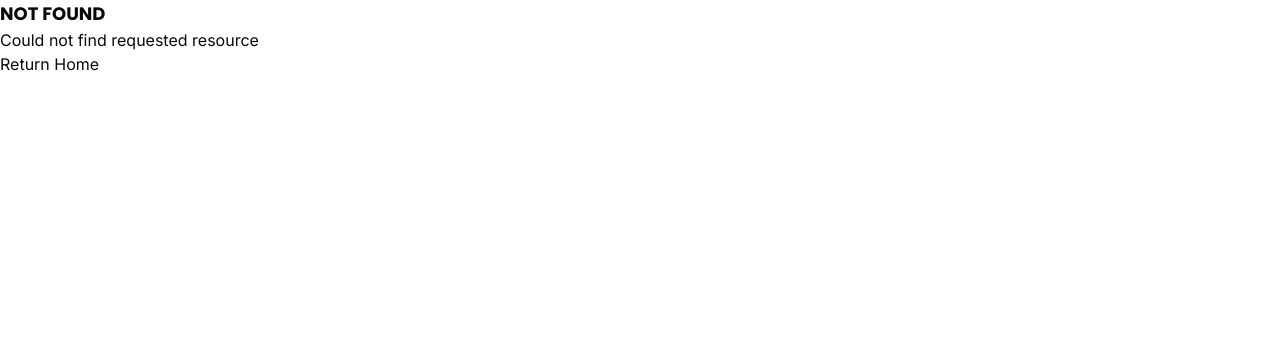
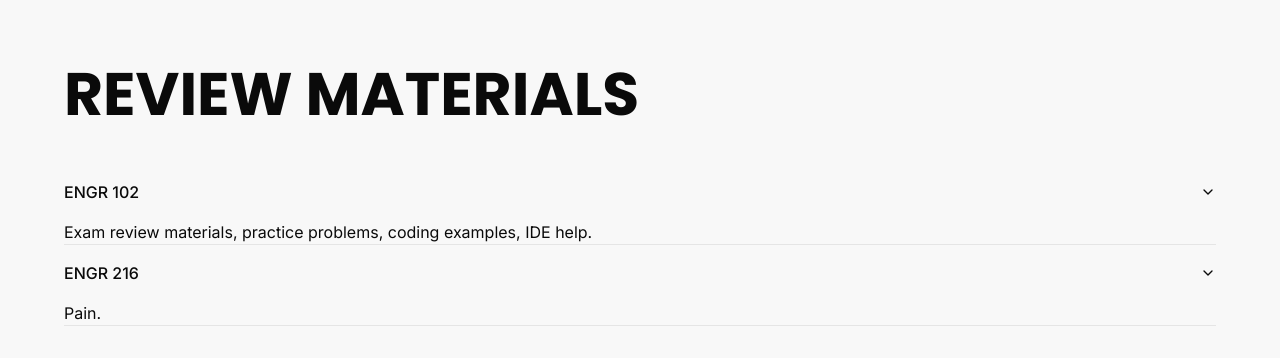
Before and after one commit to TAO-ENGR/club-website, a Next.js app in the folder club-website/: page /reviews in a window 1280 px wide. Before the commit this address had no page. Shown: the top 358 px of the page. Built offline with nearby package versions, Linux system fonts and the light colour scheme.

Commit message:
added unstyled accordion to resources page

```diff
--- a/club-website/package.json
+++ b/club-website/package.json
@@ -9,6 +9,7 @@
     "lint": "next lint"
   },
   "dependencies": {
+    "@radix-ui/react-accordion": "^1.1.2",
     "class-variance-authority": "^0.7.0",
     "clsx": "^2.1.0",
     "lucide-react": "^0.368.0",
--- /dev/null
+++ b/club-website/src/app/reviews/page.tsx
@@ -0,0 +1,18 @@
+import { poppins } from "../fonts";
+import about from "./reviews.module.css";
+import Link from "next/link";
+import Myaccordion from "@/components/ui/Myaccordion";
+
+export default function Reviews() {
+  return (
+    <>
+      <div className={`text-left bg p-16 h-screen ${about["bg-light-gray"]}`}>
+        <h1 className="font-bold text-6xl mb-10" style={poppins.style}>
+          REVIEW MATERIALS
+        </h1>
+        <Myaccordion/>
+      </div>
+
+    </>
+  );
+}
--- /dev/null
+++ b/club-website/src/app/reviews/reviews.module.css
@@ -0,0 +1,7 @@
+.bg-light-gray {
+    background-color: #f8f8f8;
+  }
+
+  .text-maroon {
+    color: #821a1b;
+  }
--- /dev/null
+++ b/club-website/src/components/review-materials.tsx
@@ -0,0 +1,9 @@
+import Image from "next/image";
+
+export default function Resources() {
+  return (
+    <main className="flex min-h-screen flex-col items-center justify-between p-24 gap-12">
+
+    </main>
+  );
+}
--- /dev/null
+++ b/club-website/src/components/ui/Myaccordion.tsx
@@ -0,0 +1,74 @@
+import {
+    Accordion,
+    AccordionContent,
+    AccordionItem,
+    AccordionTrigger,
+  } from "@/components/ui/accordion"
+
+
+// type = "multiple" allows for both accordions to be open
+function Myaccordion() {
+    return (
+        <Accordion type="multiple">
+
+  <AccordionItem value="item-1">
+    <AccordionTrigger>ENGR 102</AccordionTrigger>
+    <p>
+    Exam review materials, practice problems,
+    coding examples, IDE help.
+    </p>
+    <AccordionContent>
+      <AccordionItem value="item-1a">
+      <AccordionTrigger>Spring 2023-24</AccordionTrigger>
+      <AccordionContent>
+        <a href="">
+          Final Exam Review
+        </a>
+      </AccordionContent>
+      <AccordionContent>
+        Review Session Recordings
+      </AccordionContent>
+      </AccordionItem>
+      <AccordionItem value="item-1b">
+      <AccordionTrigger>Spring 2022-23</AccordionTrigger>
+      <AccordionContent>
+        Final Exam Review
+      </AccordionContent>
+      <AccordionContent>
+        Review Session Recordings
+      </AccordionContent>
+      </AccordionItem>
+    </AccordionContent>
+  </AccordionItem>
+
+  <AccordionItem value="item-2">
+    <AccordionTrigger>ENGR 216</AccordionTrigger>
+    Pain.
+    <AccordionContent>
+    <AccordionItem value="item-2a">
+      <AccordionTrigger>Spring 2023-24</AccordionTrigger>
+      <AccordionContent>
+        Lab Report Materials
+      </AccordionContent>
+      <AccordionContent>
+        Final Exam Review
+      </AccordionContent>
+      </AccordionItem>
+      <AccordionItem value="item-2b">
+      <AccordionTrigger>Spring 2022-23</AccordionTrigger>
+      <AccordionContent>
+        Lab Report Materials
+      </AccordionContent>
+      <AccordionContent>
+        Final Exam Review
+      </AccordionContent>
+      </AccordionItem>
+    </AccordionContent>
+  </AccordionItem>
+
+</Accordion>
+
+    )
+}
+
+export default Myaccordion
--- /dev/null
+++ b/club-website/src/components/ui/accordion.tsx
@@ -0,0 +1,58 @@
+"use client"
+
+import * as React from "react"
+import * as AccordionPrimitive from "@radix-ui/react-accordion"
+import { ChevronDown } from "lucide-react"
+
+import { cn } from "@/lib/utils"
+
+const Accordion = AccordionPrimitive.Root
+
+const AccordionItem = React.forwardRef<
+  React.ElementRef<typeof AccordionPrimitive.Item>,
+  React.ComponentPropsWithoutRef<typeof AccordionPrimitive.Item>
+>(({ className, ...props }, ref) => (
+  <AccordionPrimitive.Item
+    ref={ref}
+    className={cn("border-b", className)}
+    {...props}
+  />
+))
+AccordionItem.displayName = "AccordionItem"
+
+const AccordionTrigger = React.forwardRef<
+  React.ElementRef<typeof AccordionPrimitive.Trigger>,
+  React.ComponentPropsWithoutRef<typeof AccordionPrimitive.Trigger>
+>(({ className, children, ...props }, ref) => (
+  <AccordionPrimitive.Header className="flex">
+    <AccordionPrimitive.Trigger
+      ref={ref}
+      className={cn(
+        "flex flex-1 items-center justify-between py-4 font-medium transition-all hover:underline [&[data-state=open]>svg]:rotate-180",
+        className
+      )}
+      {...props}
+    >
+      {children}
+      <ChevronDown className="h-4 w-4 shrink-0 transition-transform duration-200" />
+    </AccordionPrimitive.Trigger>
+  </AccordionPrimitive.Header>
+))
+AccordionTrigger.displayName = AccordionPrimitive.Trigger.displayName
+
+const AccordionContent = React.forwardRef<
+  React.ElementRef<typeof AccordionPrimitive.Content>,
+  React.ComponentPropsWithoutRef<typeof AccordionPrimitive.Content>
+>(({ className, children, ...props }, ref) => (
+  <AccordionPrimitive.Content
+    ref={ref}
+    className="overflow-hidden text-sm transition-all data-[state=closed]:animate-accordion-up data-[state=open]:animate-accordion-down"
+    {...props}
+  >
+    <div className={cn("pb-4 pt-0", className)}>{children}</div>
+  </AccordionPrimitive.Content>
+))
+
+AccordionContent.displayName = AccordionPrimitive.Content.displayName
+
+export { Accordion, AccordionItem, AccordionTrigger, AccordionContent }
```
Also changed, not shown: club-website/src/app/about/page.tsx (deleted), 1 other file (tests, documents, lock files or other folders).
